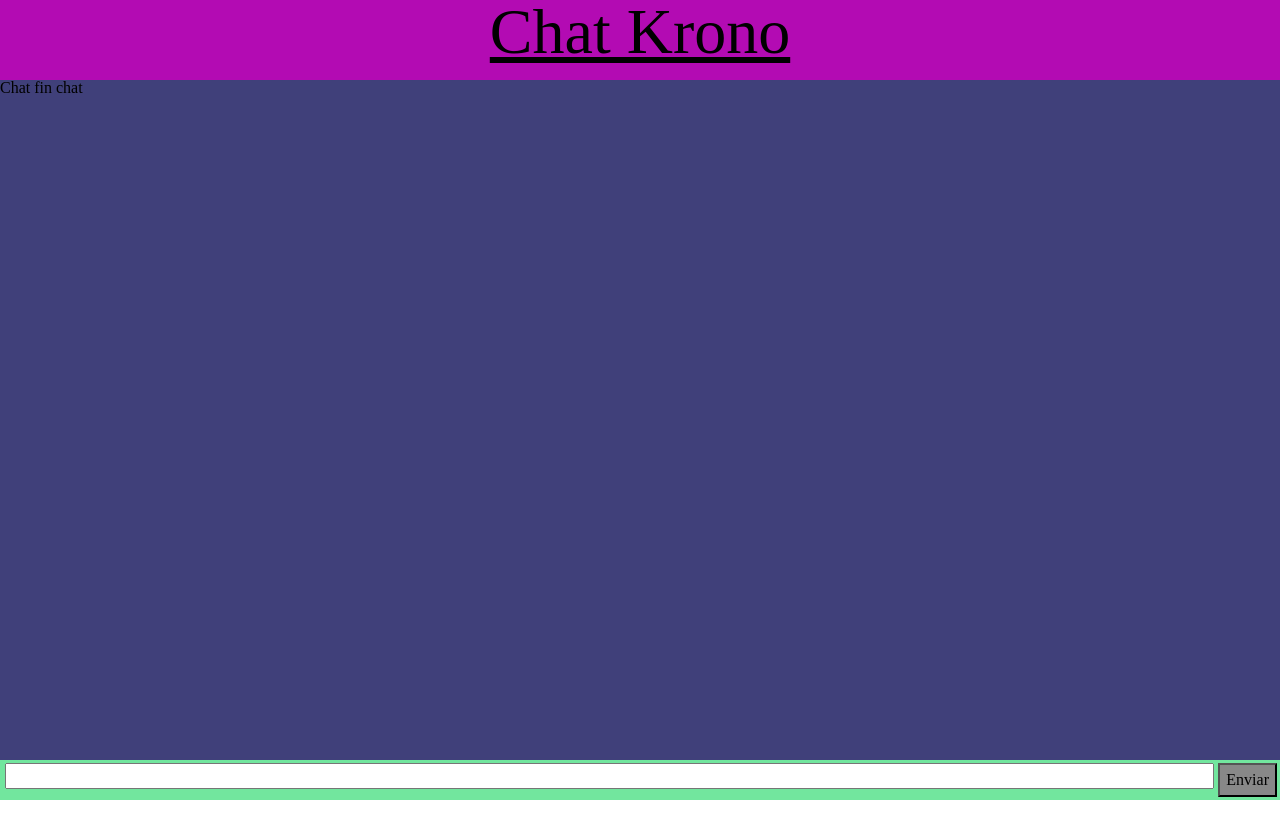
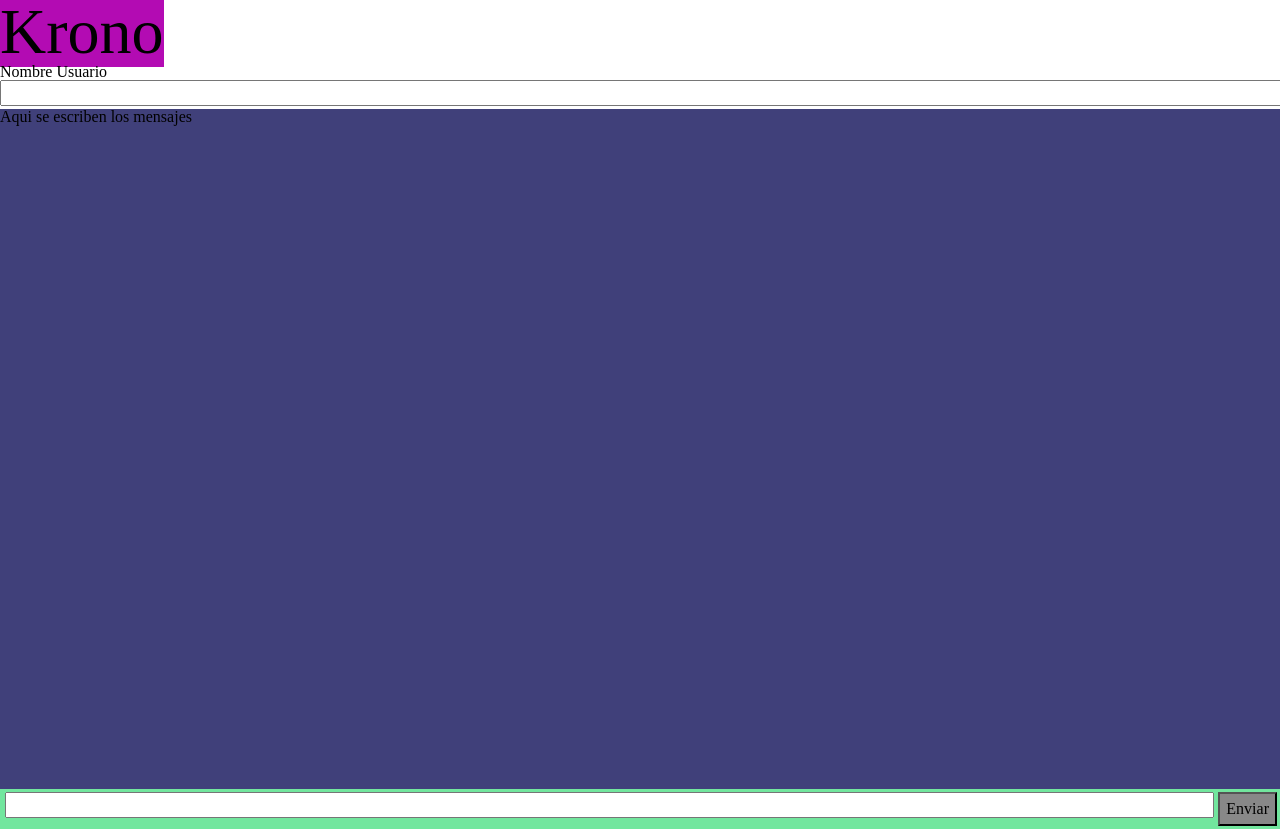
Before and after one commit to alvaroGonzalezD/chatAppFront, a plain HTML site: page index.html in a window 1280 px wide. Before the commit the page ends 800 px from the top, so only its background shows below. Drawn offline with Linux system fonts and the light colour scheme.

Commit message:
Reestructurar html

```diff
--- a/index.html
+++ b/index.html
@@ -1,32 +1,36 @@
 <!DOCTYPE html>
 <html>
-
 <head>
     <meta charset="utf-8">
     <link rel="stylesheet" href="normalize.css">
     <link rel="stylesheet" href="index.css">
     <link rel="stylesheet" href="reset.css">
 </head>
-
 <body>
-    <h1 class="titulo">
-        <u>Chat Krono</u>
-    </h1>
-    <div class="tamañoTotal">
-        <div class="chat">Chat
-            fin chat
-        </div>
-        <div class="enviarMensaje">
-            <div class="textoMensaje">
+    <div class = "ventana">
+        <div class = "menu">
+            <dif class = "titulo"> Krono</dif>
+            <div class="nombre"> Nombre Usuario
                 <form action="css">
-                    <!---<label for="fname">Nombre:</label>--->
                     <textarea id="fname" name="fname"></textarea>
             </div>
-            <input class="botonEnviar" type="submit" value="Enviar">
+        </div>
+        <div class = "ventanaChat">
+            <div class = "chat">
+            Aqui se escriben los mensajes
+            </div>
+            <div class="enviarMensaje">
+                <div class="textoMensaje">
+                    <form action="css">
+                        <textarea id="fname" name="fname"></textarea>
+                </div>
+                <input class="botonEnviar" type="submit" value="Enviar">
 
-            </form>
+                </form>
+
+            </div>
         </div>
+
     </div>
 </body>
-
 </html>
```
